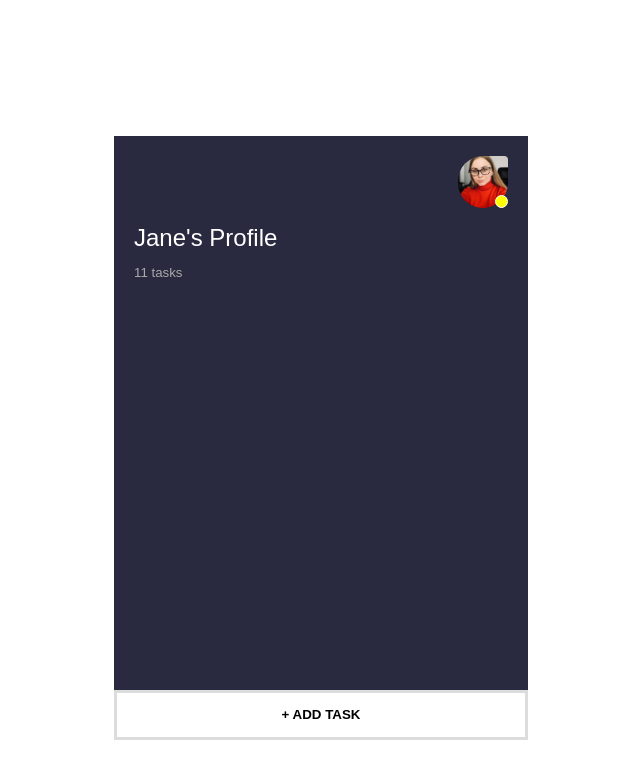
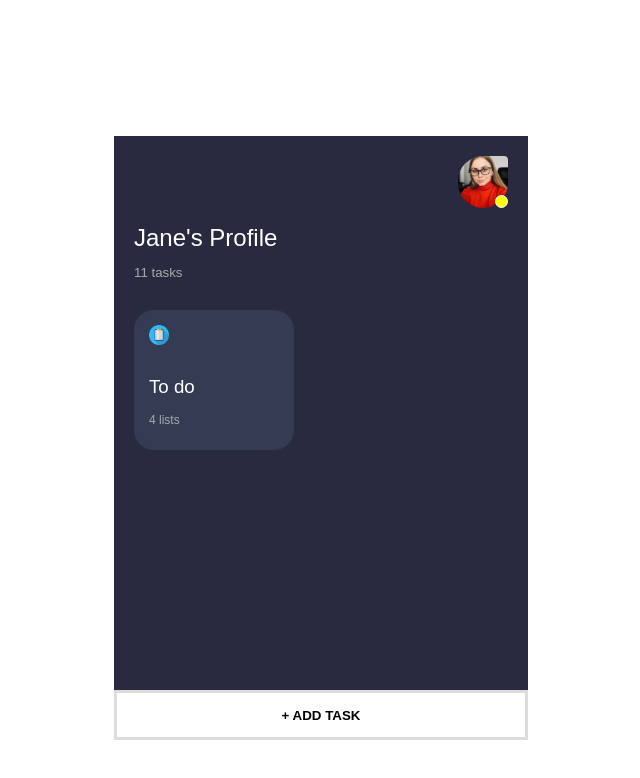
Before and after one commit to evgeniya-akinshina/todolist, a React (Create React App) app: page / in a window 1280 px wide. Shown: the top 778 px of the page, without its empty margins (319-959 px from the left). Built offline with nearby package versions, Linux system fonts and the light colour scheme.

Commit message:
made Todo component

```diff
--- a/src/components/Todo/Todo.module.sass
+++ b/src/components/Todo/Todo.module.sass
@@ -0,0 +1,25 @@
+.box_todos
+    margin-top: 30px
+    width: 160px
+    height: 140px
+    border-radius: 20px
+    background-color: #353b53
+    padding: 15px
+    text-decoration: none
+
+.list
+    width: 20px
+    height: 20px
+
+h3
+    color: white
+    margin-top: 27px
+    font-family: Arial, sans-serif
+    font-weight: 400
+    text-decoration: none
+
+p
+    margin-top: 15px
+    font-size: 12px
+    font-family: Arial, sans-serif
+    color: #A9A9A9
--- a/src/components/Todo/Todo.tsx
+++ b/src/components/Todo/Todo.tsx
@@ -1,3 +1,13 @@
+import styles from './Todo.module.sass'
+import list from './img/list.png'
+import { Link } from 'react-router-dom'
+
 export const Todo = () => {
-    return
+    return <Link to='/todos' style={{textDecoration: 'none'}}>
+                <div className={styles.box_todos}>
+                    <img className={styles.list} src={list} alt='#' />
+                    <h3>To do</h3>
+                    <p>4 lists</p>
+                </div>
+            </Link>
 }
--- a/src/pages/Home/HomePage.module.sass
+++ b/src/pages/Home/HomePage.module.sass
@@ -6,4 +6,4 @@
 .content_header
     border-radius: 15px
     padding: 20px 20px 0
-    margin-bottom: 99%
+    margin-bottom: 58%
--- a/src/pages/Home/HomePage.tsx
+++ b/src/pages/Home/HomePage.tsx
@@ -2,6 +2,7 @@ import React from 'react'
 import { Button } from '../../components/Button/Button'
 import { Header } from '../../components/Header/Header'
 import { Title } from '../../components/Title'
+import { Todo } from '../../components/Todo/Todo'
 import styles from './HomePage.module.sass'
 
 export class HomePage extends React.Component {
@@ -10,6 +11,7 @@ export class HomePage extends React.Component {
         <div className={styles.content_header}>
             <Header showArrow={false} />
             <Title title="Jane's Profile" subTitle='11 tasks' />
+            <Todo />
         </div>
         <div>
             <Button />
```
Also changed, not shown: src/components/Todo/img/list.png (added).
